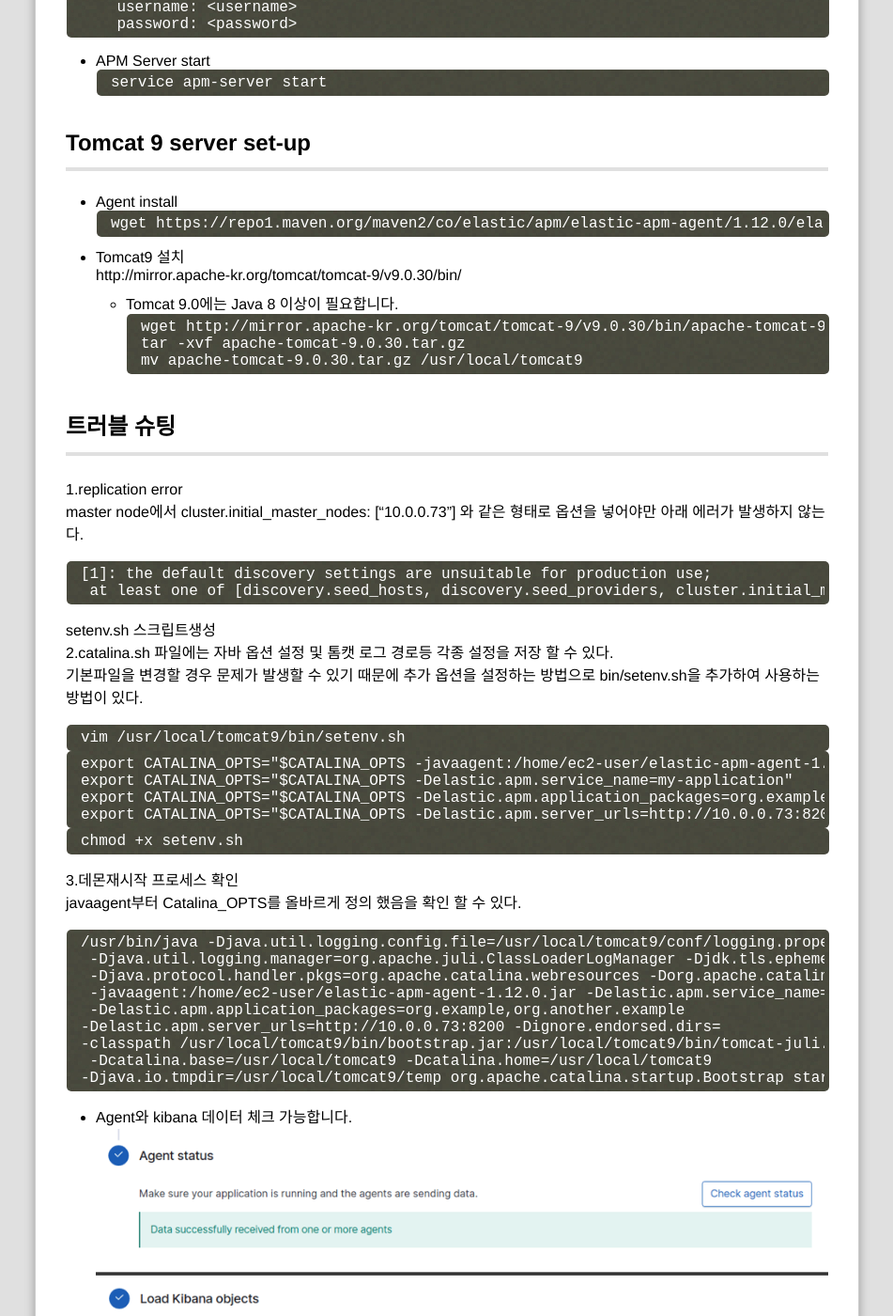
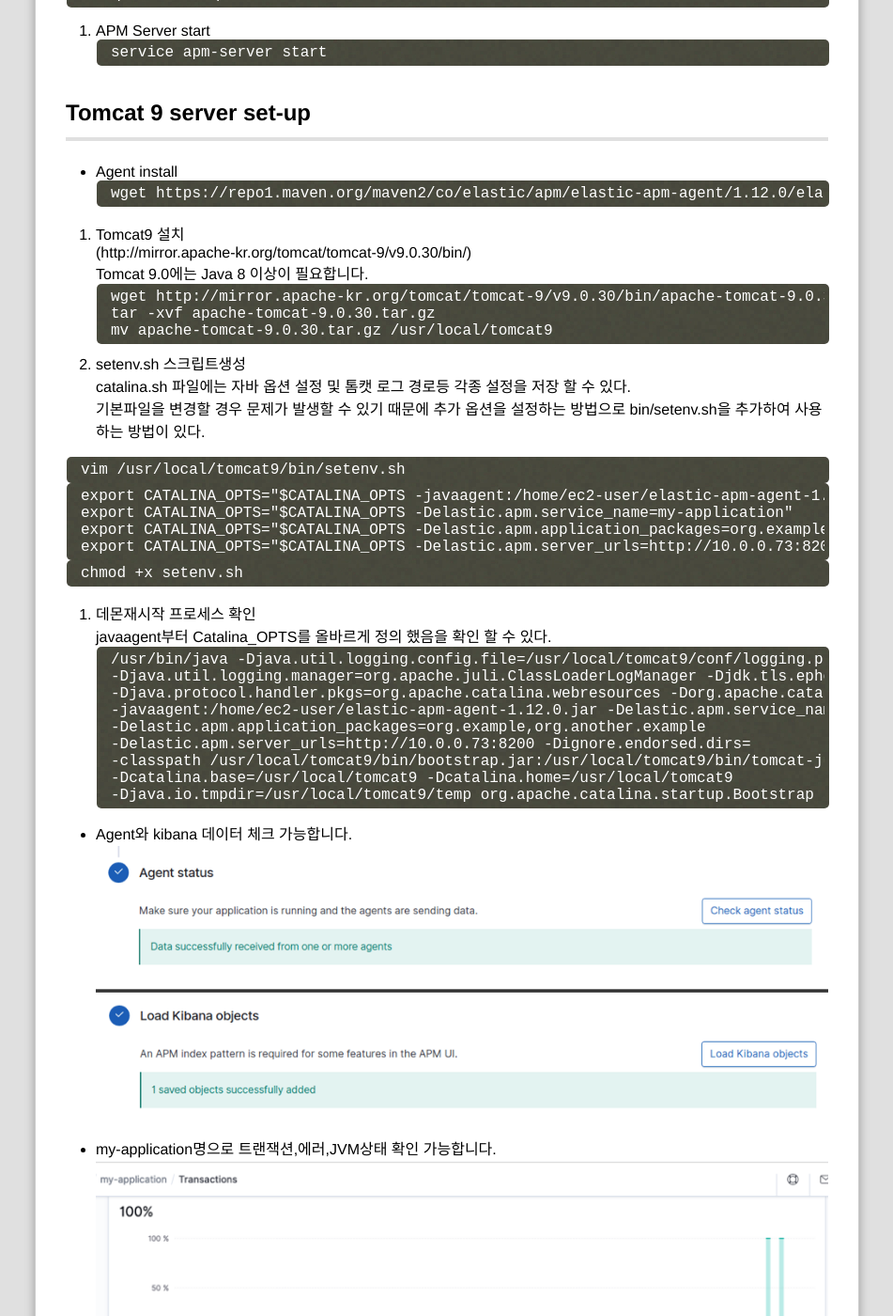
Before and after one commit to junyeong-je/junyeong-je.github.io, a Jekyll site: the page built from _posts/2020-07-30-ELK_APM_to_TOMCAT.md, in a window 1280 px wide and 1400 px high, scrolled down 1113 px. Shown: the whole window at 94% size, without its empty margins (18-969 px from the left). Built offline with Jekyll 4.4.1, drawn with Linux system fonts in a browser that asks for light colours; comment, search, counter and statistics services are not loaded.

Commit message:
Update 2020-07-30-ELK_APM_to_TOMCAT.md

````diff
--- a/_posts/2020-07-30-ELK_APM_to_TOMCAT.md
+++ b/_posts/2020-07-30-ELK_APM_to_TOMCAT.md
@@ -46,26 +46,17 @@
 wget https://repo1.maven.org/maven2/co/elastic/apm/elastic-apm-agent/1.12.0/elastic-apm-agent-1.12.0-javadoc.jar
 ```
 
-* Tomcat9 설치<br>
-http://mirror.apache-kr.org/tomcat/tomcat-9/v9.0.30/bin/<br>
-  * Tomcat 9.0에는 Java 8 이상이 필요합니다.
+1. Tomcat9 설치<br>
+(http://mirror.apache-kr.org/tomcat/tomcat-9/v9.0.30/bin/)<br>
+Tomcat 9.0에는 Java 8 이상이 필요합니다.<br>
 ```
 wget http://mirror.apache-kr.org/tomcat/tomcat-9/v9.0.30/bin/apache-tomcat-9.0.30.tar.gz
 tar -xvf apache-tomcat-9.0.30.tar.gz
 mv apache-tomcat-9.0.30.tar.gz /usr/local/tomcat9
 ```
 
-
-## 트러블 슈팅
-1.replication error<br>
-master node에서 cluster.initial_master_nodes: ["10.0.0.73”] 와 같은 형태로 옵션을 넣어야만 아래 에러가 발생하지 않는다.<br>
-```
-[1]: the default discovery settings are unsuitable for production use;
- at least one of [discovery.seed_hosts, discovery.seed_providers, cluster.initial_master_nodes] must be configured
-```
-
-setenv.sh 스크립트생성<br>
-2.catalina.sh 파일에는 자바 옵션 설정 및 톰캣 로그 경로등 각종 설정을 저장 할 수 있다.<br>
+2. setenv.sh 스크립트생성<br>
+catalina.sh 파일에는 자바 옵션 설정 및 톰캣 로그 경로등 각종 설정을 저장 할 수 있다.<br>
 기본파일을 변경할 경우 문제가 발생할 수 있기 때문에 추가 옵션을 설정하는 방법으로 bin/setenv.sh을 추가하여 사용하는 방법이 있다.
 
 ```
@@ -81,17 +72,17 @@
 chmod +x setenv.sh
 ```
 
-3.데몬재시작 프로세스 확인<br>
+3. 데몬재시작 프로세스 확인<br>
 javaagent부터 Catalina_OPTS를 올바르게 정의 했음을 확인 할 수 있다.
 ```
 /usr/bin/java -Djava.util.logging.config.file=/usr/local/tomcat9/conf/logging.properties
- -Djava.util.logging.manager=org.apache.juli.ClassLoaderLogManager -Djdk.tls.ephemeralDHKeySize=2048
- -Djava.protocol.handler.pkgs=org.apache.catalina.webresources -Dorg.apache.catalina.security.SecurityListener.UMASK=0027
- -javaagent:/home/ec2-user/elastic-apm-agent-1.12.0.jar -Delastic.apm.service_name=my-application
- -Delastic.apm.application_packages=org.example,org.another.example
+-Djava.util.logging.manager=org.apache.juli.ClassLoaderLogManager -Djdk.tls.ephemeralDHKeySize=2048
+-Djava.protocol.handler.pkgs=org.apache.catalina.webresources -Dorg.apache.catalina.security.SecurityListener.UMASK=0027
+-javaagent:/home/ec2-user/elastic-apm-agent-1.12.0.jar -Delastic.apm.service_name=my-application
+-Delastic.apm.application_packages=org.example,org.another.example
 -Delastic.apm.server_urls=http://10.0.0.73:8200 -Dignore.endorsed.dirs=
 -classpath /usr/local/tomcat9/bin/bootstrap.jar:/usr/local/tomcat9/bin/tomcat-juli.jar
- -Dcatalina.base=/usr/local/tomcat9 -Dcatalina.home=/usr/local/tomcat9
+-Dcatalina.base=/usr/local/tomcat9 -Dcatalina.home=/usr/local/tomcat9
 -Djava.io.tmpdir=/usr/local/tomcat9/temp org.apache.catalina.startup.Bootstrap start
 ```
 
````
Also changed, not shown: other parts of _posts/2020-07-30-ELK_APM_to_TOMCAT.md (+4 -4 lines).
